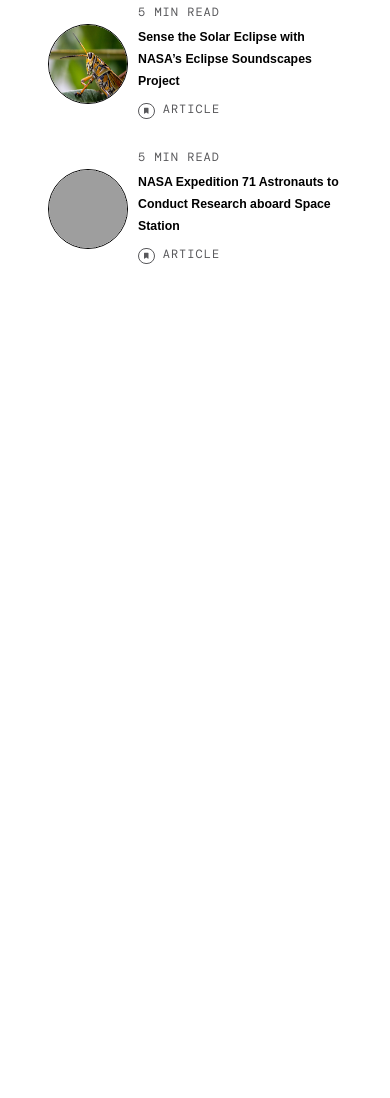
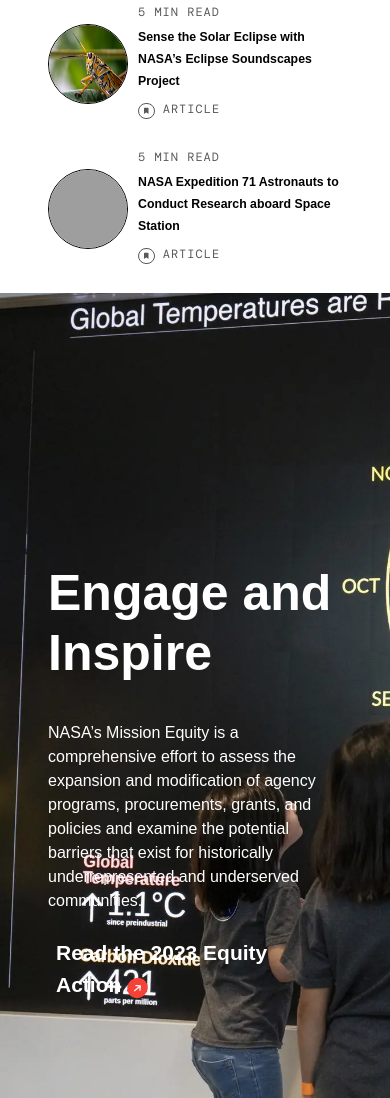
Before and after one commit to Tahir-Yousafzai/nasa-clone, a plain HTML site: page index.html in a window 390 px wide. Shown: the part 2697-3795 px from the top of the page. Before the commit the page ends 3014 px from the top, so only its background shows below. Drawn offline with nearby package versions, Linux system fonts and the light colour scheme; grey boxes are pictures that could not be loaded.

Commit message:
3rd section complete

```diff
--- a/index.html
+++ b/index.html
@@ -213,7 +213,7 @@
         </div>
       </div>
 
-      <div class="row pt-4 pb-4">
+      <div class="row pt-4 pb-0 d-flex align-items-center">
         <div class="col-lg-3 pb-md-4 pb-4 col-md-6 col-sm-6 col-12">
           <div class="main-1 d-flex align-items-center">
             <div class="main-img">
@@ -264,9 +264,33 @@
         </div>
       </div>
     </div>
+    <!--yaha pea 2nd section complate hogaya hai-->
+
+    <div class="container-xxl main-3 ps-5 pe-5">
+      <div class="row">
+        <div class="col-lg-6 col-md-12 col-sm-12">
+          <div class="main-inner-1">
+            <h1>Engage and Inspire</h1>
+            <p>NASA’s Mission Equity is a comprehensive effort to assess the expansion and modification of agency
+              programs, procurements, grants, and policies and examine the potential barriers that exist for
+              historically underrepresented and underserved communities.</p>
+              <p class="p-2"> Read the 2023 Equity Action <span><i class="fa-solid fa-arrow-right arrow-icon-1"></i></span> </p>
+
+          </div>
+        </div>
+      </div>
 
 
 
+
+
+
+
+
+
+
+
+    </div>
 
 
 
--- a/style.css
+++ b/style.css
@@ -255,7 +255,7 @@
     }
 }
 .main-2{
-    padding: 30px 0px 20px 0px;
+    padding: 30px 0px 0px 0px;
 }
 .heading-2 {
     padding: 50px 0px 5px 0px ;
@@ -375,7 +375,7 @@
     border-radius: 50px;
 }
 .main-inner p{
-    font-size: 14px;
+    font-size: 12px;
     font-weight: 500;
     margin-bottom: 5px;
     font-family: dm-mono;
@@ -405,3 +405,67 @@
         font-size: 12.3px;
     }
 }
+
+.main-3{
+    background-image: url(images/slide-6.webp);
+    background-repeat: no-repeat;
+    background-size: cover;
+    width: 100%;
+    padding: 20px 20px 20px 20px;
+}
+.main-inner-1{
+    padding: 250px 0px 70px 0px;
+}
+.main-inner-1 h1{
+    font-size: 80px;
+    font-weight: 700;
+    font-family: sans-serif;
+    color: #fff;
+    padding-bottom: 30px;
+}
+.main-inner-1 p{
+    font-size: 18px;
+    font-weight: 500;
+    font-family: sans-serif;
+    color: #fff;
+    padding-bottom: 0px;
+}
+.main-inner-1 .p-2 {
+    color: #fff;
+    font-size: 24px;
+    font-weight: 700;
+    font-family: sans-serif;
+    margin-bottom: 0px;
+}
+.arrow-icon-1 {
+    color: #fff;
+    font-size: 10px;
+    background-color: #f64137;
+    padding: 5px 6px 5px 6px;
+    border-radius: 50%;
+    transform: rotate(320deg)
+}
+@media only screen and (max-width:577px){
+    .main-inner-1 h1{
+        font-size: 50px;
+        font-weight: 700;
+        font-family: sans-serif;
+        color: #fff;
+        padding-bottom: 30px;
+    }
+    .main-inner-1 p{
+        font-size: 16px;
+        font-weight: 500;
+        font-family: sans-serif;
+        color: #fff;
+        padding-bottom: 0px;
+    }
+    .main-inner-1 .p-2 {
+        color: #fff;
+        font-size: 21px;
+        font-weight: 700;
+        font-family: sans-serif;
+        margin-bottom: 0px;
+    }
+
+}
```
Also changed, not shown: images/slide-6.webp (added).
